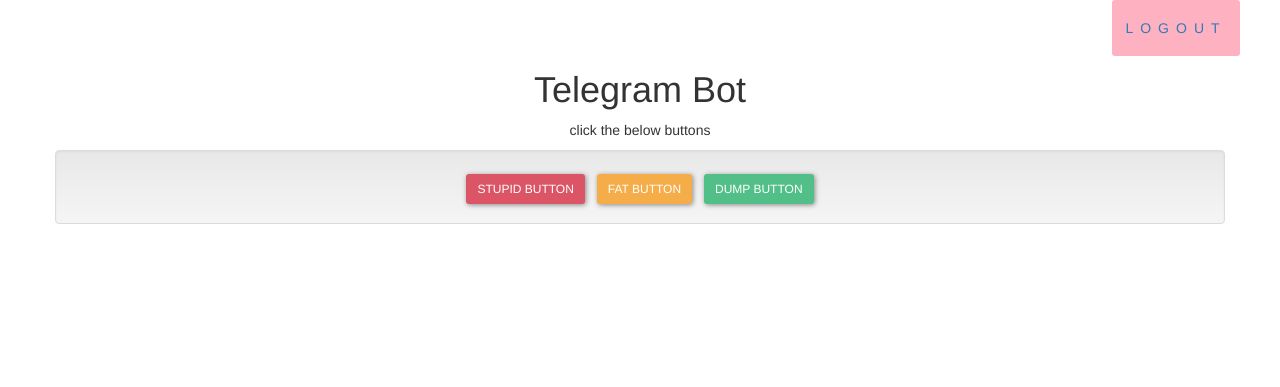
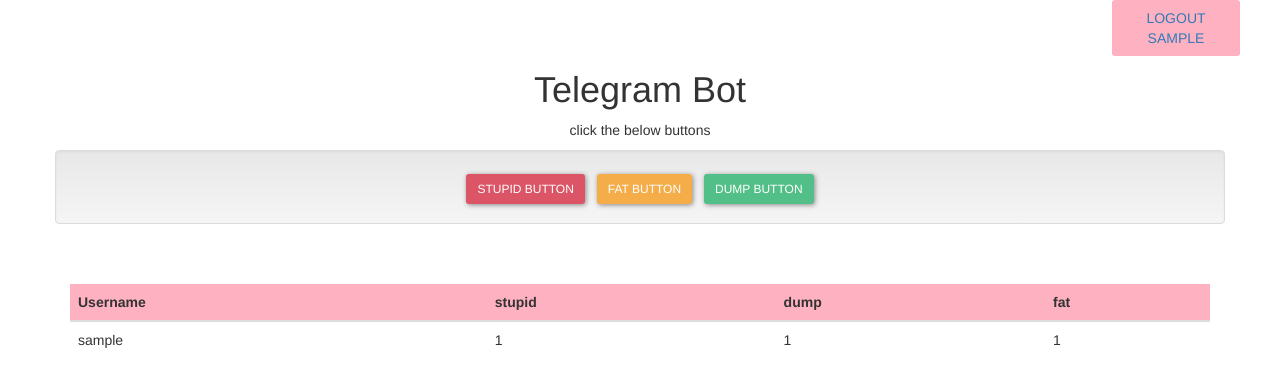
Before and after one commit to abdullakn/impress.ai, a Django app: page /home/ in a window 1280 px wide. Shown: the top 387 px of the page. Run offline with Django 3.2, Linux system fonts and the light colour scheme; a user stored in the database is signed in; tables that the repository leaves empty hold one stand-in row (values such as "Sample post"); some libraries are stand-ins or nearby versions.

Commit message:
project completed

```diff
--- a/telegramApp/urls.py
+++ b/telegramApp/urls.py
@@ -4,8 +4,8 @@ from . import views
 
 
 urlpatterns = [
-    path('',views.user_click_count,name='user_click_count'),
-    path('login/',views.login,name='login'),
+
+    path('',views.login,name='login'),
     path('signup/',views.signup,name='signup'),
     path('logout/',views.logout_user,name='logout'),
     path('home/',views.home,name='home'),
--- a/telegramApp/views.py
+++ b/telegramApp/views.py
@@ -45,9 +45,14 @@ def login(request):
             return redirect('login')
     return render(request,'login.html')
 
-@login_required(login_url='/login')
+@login_required(login_url='/')
 def home(request):
-    return render(request,'home.html')
+    msg_count=MsgCount.objects.all()
+    print(msg_count)
+    context={
+        'user_count':msg_count
+    }
+    return render(request,'home.html',context)
 
 
 def post_event_on_telegram(request,msg):
@@ -78,14 +83,7 @@ def post_event_on_telegram(request,msg):
 
 
 
-def user_click_count(request):
-    print("hhhhh")
-    msg_count=MsgCount.objects.all()
-    print(msg_count)
-    context={
-        'user_count':msg_count
-    }
-    return render(request,'msg_count.html',context)
+
 
 
 
--- a/templates/home.html
+++ b/templates/home.html
@@ -16,10 +16,7 @@
 
 </head>
 <style>
-    #logout:hover {
-        letter-spacing: 0.8em;
-        background-color: #F08C99;
-      }
+
 
       #logout {
         float: right;
@@ -32,18 +29,23 @@
         border: none;
         border-radius: 3px;
         text-transform: uppercase;
-        letter-spacing: 0.5em;
+
         transition: all 0.2s cubic-bezier(.4,0,.2,1);
 
       }
       #logout_a{
           text-decoration: none;
       }
+      thead{
+          background-color: #FEB1C0;
+      }
+
 
 </style>
 <body>
 
-    <button id="logout"><a  id="logout_a" href="{% url 'logout' %}">Logout</a></button>
+
+    <button id="logout"><a  id="logout_a" href="{% url 'logout' %}">Logout {{request.user}}</a></button>
 
 
 
@@ -66,6 +68,35 @@
         {% endfor %}
         {% endif %}
   </div>
+  <br>
+  <br>
+  <table class="table">
+    <thead class="thead-dark">
+      <tr>
+        <th>Username</th>
+        <th>stupid</th>
+        <th>dump</th>
+        <th>fat</th>
+      </tr>
+    </thead>
+    <tbody>
+
+        {% for msg in user_count %}
+        <tr>
+
+          <td> {{msg.user}}</td>
+          <td> {{msg.stupid}}</td>
+          <td>{{msg.dump}}</td>
+          <td>{{msg.fat}}</td>
+
+        </tr>
+        {% endfor %}
+
+
+    </tbody>
+  </table>
+
+
 </div>
 <script src="https://maxcdn.bootstrapcdn.com/bootstrap/3.3.7/js/bootstrap.min.js" integrity="sha384-Tc5IQib027qvyjSMfHjOMaLkfuWVxZxUPnCJA7l2mCWNIpG9mGCD8wGNIcPD7Txa" crossorigin="anonymous"></script>
 <!--
```
Also changed, not shown: templates/msg_count.html (+29 -0 lines).
